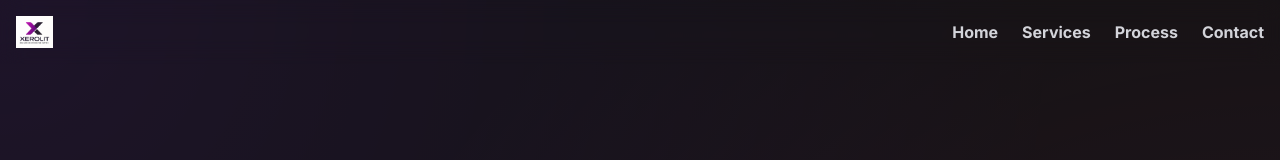
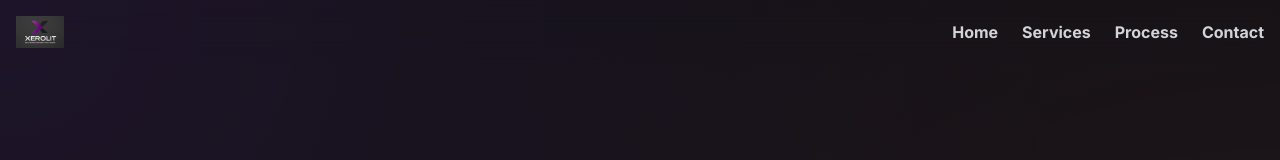
Before and after one commit to delwinsabu/xerolit.github.io, a plain HTML site: page index.html in a window 1280 px wide. Shown: the top 160 px of the page. Drawn offline with nearby package versions, Linux system fonts and the light colour scheme.

Commit message:
updated logos

```diff
--- a/index.html
+++ b/index.html
@@ -194,7 +194,7 @@
     <nav class="fixed top-0 left-0 w-full z-50 bg-jet-black bg-opacity-70 backdrop-blur-md p-4">
         <div class="container mx-auto flex justify-between items-center">
             <a href="#hero" class="flex items-center space-x-2">
-                <img src="logo.png" alt="Xerolit Logo" class="h-8">
+                <img src="logo-dark-wide.png" alt="Xerolit Logo" class="h-8">
             </a>
             <div class="flex space-x-6 text-tech-silver font-semibold">
                 <a href="#hero" class="hover:text-white nav-link transition-colors duration-300">Home</a>
@@ -210,7 +210,7 @@
         <div class="animated-background"></div>
         <div class="relative z-10 space-y-8 max-w-4xl mx-auto pt-20">
             <!-- Logo with new pulse animation -->
-            <img src="logo.png" alt="Xerolit Logo" class="mx-auto h-24 sm:h-32 mb-4 animate-[pulse-logo_2s_infinite] fade-in" style="animation-delay: 0s;">
+            <img src="logo-transparent.png" alt="Xerolit Logo" class="mx-auto h-24 sm:h-32 mb-4 animate-[pulse-logo_2s_infinite] fade-in" style="animation-delay: 0s;">
             <!-- Main Tagline -->
             <h1 class="font-poppins font-bold text-4xl md:text-6xl text-white animate-[tagline-pop-in_1s_ease-out_forwards]" style="animation-delay: 0.8s;">
                 Delivering Beyond the <span class="gradient-text">Curves</span>
```
